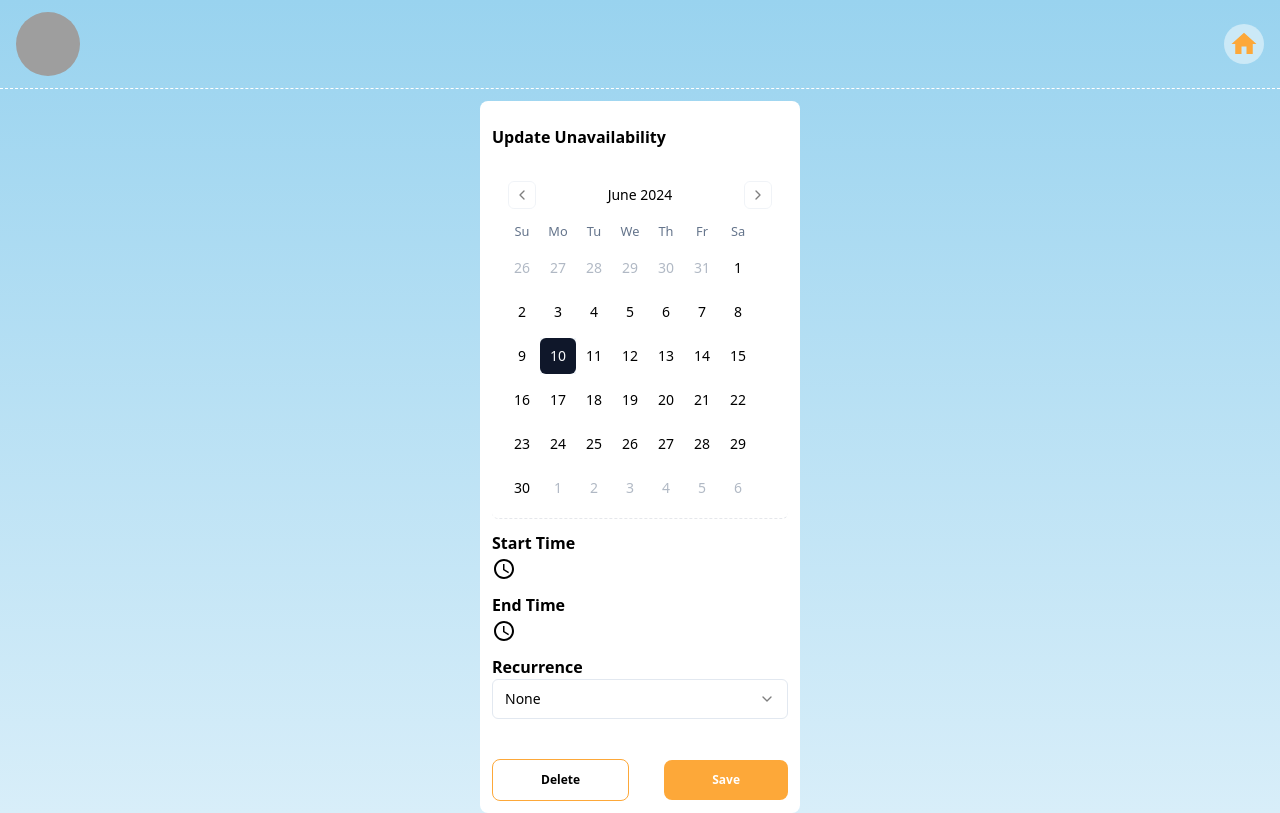
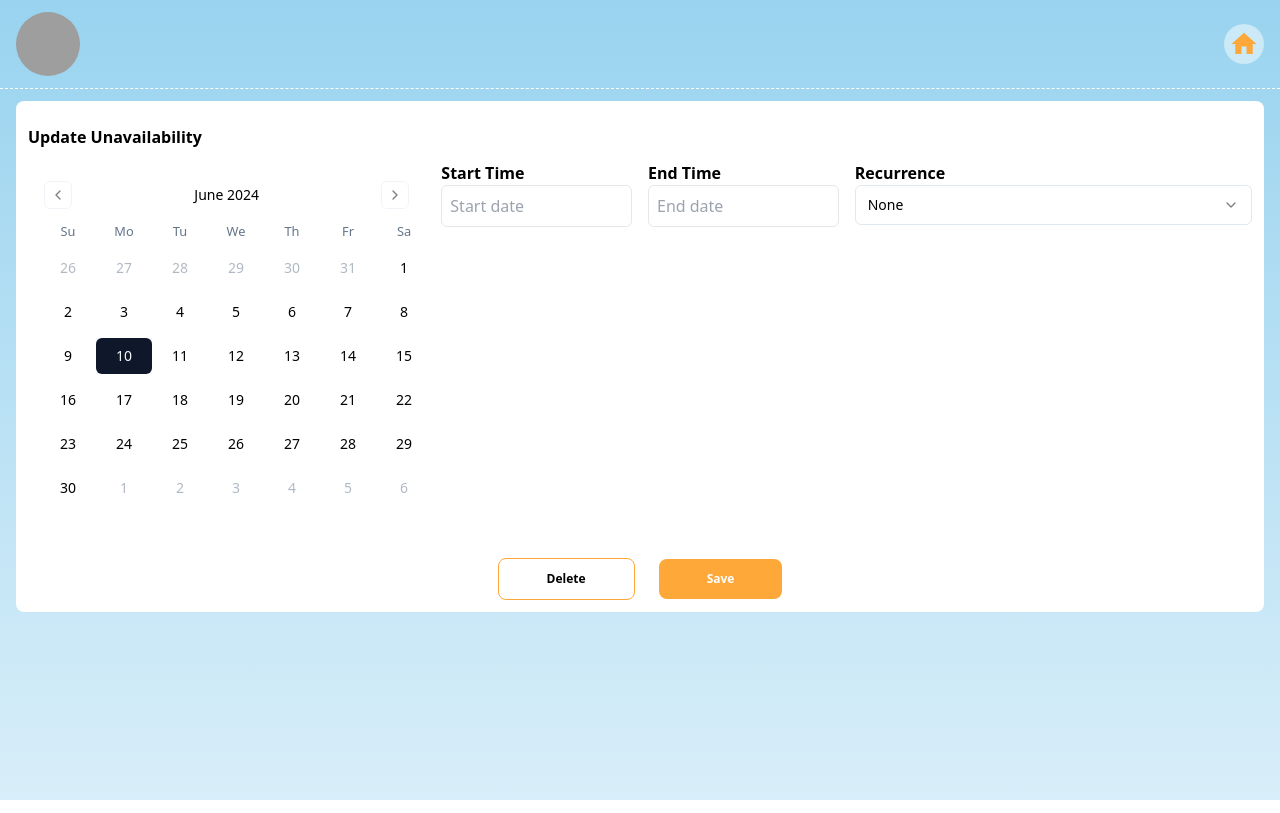
Before and after one commit to elite35804/2LocalGals-Frontend, a React (Vite) app: page /UpdateUnavailability in a window 1280 px wide. Built offline with nearby package versions, Linux system fonts and the light colour scheme; grey boxes are pictures that could not be loaded.

Commit message:
some change

```diff
--- a/src/components/ui/calendar.jsx
+++ b/src/components/ui/calendar.jsx
@@ -31,12 +31,12 @@ function Calendar({
         table: "w-full border-collapse space-y-1",
         head_row: "flex",
         head_cell:
-          "text-slate-500 rounded-md w-9 font-normal text-[0.8rem] dark:text-slate-400",
+          "text-slate-500 rounded-md w-14 xl:w-9 font-normal text-[0.8rem] dark:text-slate-400",
         row: "flex w-full mt-2",
-        cell: "h-9 w-9 text-center text-sm p-0 relative [&:has([aria-selected].day-range-end)]:rounded-r-md [&:has([aria-selected].day-outside)]:bg-slate-100/50 [&:has([aria-selected])]:bg-slate-100 first:[&:has([aria-selected])]:rounded-l-md last:[&:has([aria-selected])]:rounded-r-md focus-within:relative focus-within:z-20 dark:[&:has([aria-selected].day-outside)]:bg-slate-800/50 dark:[&:has([aria-selected])]:bg-slate-800",
+        cell: "h-9 w-14 xl:w-9 text-center text-sm p-0 relative [&:has([aria-selected].day-range-end)]:rounded-r-md [&:has([aria-selected].day-outside)]:bg-slate-100/50 [&:has([aria-selected])]:bg-slate-100 first:[&:has([aria-selected])]:rounded-l-md last:[&:has([aria-selected])]:rounded-r-md focus-within:relative focus-within:z-20 dark:[&:has([aria-selected].day-outside)]:bg-slate-800/50 dark:[&:has([aria-selected])]:bg-slate-800",
         day: cn(
           buttonVariants({ variant: "ghost" }),
-          "h-9 w-9 p-0 font-normal aria-selected:opacity-100"
+          "h-9 w-14 xl:w-9 p-0 font-normal aria-selected:opacity-100"
         ),
         day_range_end: "day-range-end",
         day_selected:
--- a/src/page/dashboard/UpdateAddress.jsx
+++ b/src/page/dashboard/UpdateAddress.jsx
@@ -21,17 +21,17 @@ const UpdateAddress = () => {
             <div className='login_page min-h-screen'>
                 <Header />
                 <div className="container">
-                    <div className="max-w-[320px] w-full mx-auto">
-                        <div className='bg-white p-3 mt-3 w-full mx-auto rounded-lg sm:w-full'>
-                            <h2 className="font-bold text-base mt-3 ">Update Address</h2>
+                    <div className='bg-white p-3 mt-3 w-full mx-auto rounded-lg sm:w-full'>
+                        <h2 className="font-bold text-base mt-3 ">Update Address</h2>
+                        <div className="max-w-[320px] w-full mx-auto">
                             <div className='mt-2'>
-                              <input type="text" className='border outline-none px-2' placeholder='name' />
+                                <input type="text" className='border outline-none px-2 w-full py-3 rounded-md' placeholder='name' />
                             </div>
                             <div className='mt-2'>
-                              <input type="text" className='border outline-none px-2' placeholder='name' />
+                                <input type="text" className='border outline-none px-2 w-full py-3 rounded-md' placeholder='email' />
                             </div>
                             <div className='mt-2'>
-                              <input type="text" className='border outline-none px-2' placeholder='name' />
+                                <input type="text" className='border outline-none px-2 w-full py-3 rounded-md' placeholder='phone' />
                             </div>
 
                             <div className='w-full'>
--- a/src/page/dashboard/UpdateProfilePicture.jsx
+++ b/src/page/dashboard/UpdateProfilePicture.jsx
@@ -21,17 +21,15 @@ const UpdateProfilePicture = () => {
             <div className='login_page min-h-screen'>
                 <Header />
                 <div className="container">
-                    <div className="max-w-[320px] w-full mx-auto">
-                        <div className='bg-white p-3 mt-3 w-full mx-auto rounded-lg sm:w-full'>
+                    <div className='bg-white p-3 mt-3 rounded-lg sm:w-full'>
                         <h2 className="font-bold text-base mt-3 ">Update Profile Picture</h2>
                         <div className='mt-10'>
                             <img className='w-[120px] mx-auto h-[120px]' src="https://images.unsplash.com/photo-1633332755192-727a05c4013d?q=80&w=1000&auto=format&fit=crop&ixlib=rb-4.0.3&ixid=M3wxMjA3fDB8MHxzZWFyY2h8Mnx8dXNlcnxlbnwwfHwwfHx8MA%3D%3D" alt="" />
                         </div>
-                            <div className='w-full'>
+                        <div className='w-[300px] mx-auto'>
                             <button type="submit" className="text-center w-full mt-10 bg-yellow-900 text-white text-xs font-semibold px-12 py-3 rounded-lg">
                                 Save
                             </button>
-                            </div>
                         </div>
                     </div>
                 </div>
--- a/src/page/dashboard/UpdateUnavailability.jsx
+++ b/src/page/dashboard/UpdateUnavailability.jsx
@@ -21,24 +21,26 @@ const UpdateUnavailability = () => {
             <div className='login_page min-h-screen'>
                 <Header />
                 <div className="container">
-                    <div className="max-w-[320px] w-full mx-auto">
                     <div className='bg-white p-3 mt-3 w-full mx-auto rounded-lg sm:w-full'>
                         <h2 className="font-bold text-base heading mt-3  ">Update Unavailability</h2>
+                        <div className='grid grid-cols-3 gap-4 sm:grid-cols-1 md:grid-cols-2 lg:grid-cols-3'>
                             <Calendar
                                 mode="single"
                                 selected={date}
                                 onSelect={setDate}
-                                className="rounded-md mt-5 w-full border-b border-dashed"
+                                className="rounded-md mt-5 w-full"
                             />
+                            <div className='flex gap-4'>
                                 <div>
                                     <h2 className="font-bold text-base heading mt-3  ">Start Time</h2>
-                                <AccessTimeIcon />
+                                    <input type="text" placeholder='Start date' className='border outline-none px-2 rounded-md py-2 w-full' />
                                 </div>
                                 <div>
                                     <h2 className="font-bold text-base heading mt-3  ">End Time</h2>
-                                <AccessTimeIcon />
+                                    <input type="text" placeholder='End date' className='border outline-none px-2 rounded-md py-2 w-full' />
                                 </div>
-                            <div>
+                            </div>
+                            <div className='w-full'>
                                 <h2 className="font-bold text-base heading mt-3  ">Recurrence</h2>
                                 <Select className='w-full'>
                                     <SelectTrigger className="w-full">
@@ -54,7 +56,9 @@ const UpdateUnavailability = () => {
                                         </SelectGroup>
                                     </SelectContent>
                                 </Select>
-                                <div className='flex items-center justify-between'>
+                            </div>
+                        </div>
+                        <div className='flex items-center justify-center gap-6'>
                             <button type="submit" className="sign-in text-center mt-10 border border-yellow-900 text-xs font-semibold px-12 py-3 rounded-lg">
                                 Delete
                             </button>
@@ -65,8 +69,6 @@ const UpdateUnavailability = () => {
                     </div>
                 </div>
             </div>
-                </div>
-            </div>
         </>
     )
 }
```
Lines whose indentation alone changed are shown as unchanged.
